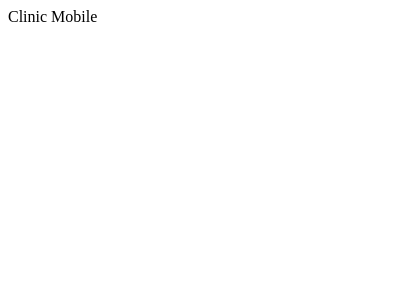
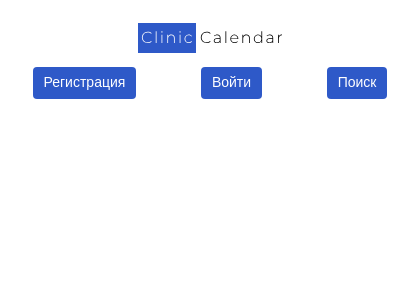
Before and after one commit to dmitrii-artuhov/clinic_calendar, a React (Create React App) app in the folder client/: page / in a window 390 px wide. Shown: the top 300 px of the page, 412 px wide, since content can reach past the window. Built offline with nearby package versions, Linux system fonts and the light colour scheme; the HTML template or start-up script is replaced by a standard one.

Commit message:
started on designing

```diff
--- a/client/package.json
+++ b/client/package.json
@@ -4,6 +4,7 @@
   "private": true,
   "dependencies": {
     "axios": "^0.19.0",
+    "node-sass": "^4.12.0",
     "react": "^16.9.0",
     "react-dom": "^16.9.0",
     "react-scripts": "3.1.0"
--- a/client/src/App.js
+++ b/client/src/App.js
@@ -1,11 +1,15 @@
 import React, { Component } from 'react';
+
+// components
+import Header from './components/Header/Header';
+
+// styles
+import './index.scss';
 
 export class App extends Component {
   render() {
     return (
-      <div>
-        Clinic Mobile
-      </div>
+      <Header />
     );
   }
 }
--- /dev/null
+++ b/client/src/components/Header/Header.js
@@ -0,0 +1,25 @@
+import React, { Component } from 'react';
+
+import './Header.scss';
+import './media.scss';
+
+export class Header extends Component {
+	render() {
+		return (
+			<section className="container">
+				<header className="header">
+					<div className="header__logo">
+						<a href="/"><img alt="logo" src="imgs/logo.svg" /></a>
+					</div>
+					<div className="header__controlls">
+						<button className="header__controlls__button signup">Регистрация</button>
+						<button className="header__controlls__button signin">Войти</button>
+						<button className="header__controlls__button search">Поиск</button>
+					</div>
+				</header>
+			</section>
+		);
+	}
+}
+
+export default Header;
--- /dev/null
+++ b/client/src/components/Header/Header.scss
@@ -0,0 +1,33 @@
+.header {
+	display: flex;
+	flex-wrap: wrap;
+	justify-content: space-between;
+	align-items: center;
+	box-sizing: border-box;
+	padding: 15px 10px;
+	position: relative;
+
+	&__controlls {
+		&__button {
+			cursor: pointer;
+			transition: .2s ease-in-out;
+			margin-left: 15px;
+			color: #fff;
+			background-color: #2E59C8;
+			border: none;
+			display: inline-block;
+			font-weight: 400;
+			text-align: center;
+			outline: none;
+			padding: .375em .75em;
+			font-size: 14px;
+			line-height: 1.5;
+			border-radius: .25rem;
+			box-sizing: border-box;
+
+			&:hover {
+				box-shadow: 1px 0 7px rgba(0, 0, 0, .2);
+			}
+		}
+	}
+}
--- /dev/null
+++ b/client/src/components/Header/media.scss
@@ -0,0 +1,19 @@
+@media(max-width: 576px) {
+		.header {
+			&__logo {
+				margin: 0 auto;
+			}
+
+			&__controlls {
+				display: flex;
+				margin: 10px auto;
+				width: 100%;
+				max-width: 400px;
+				justify-content: space-between;
+
+				&__button {
+					margin: 0;
+				}
+			}
+		}
+}
--- /dev/null
+++ b/client/src/index.scss
@@ -0,0 +1,6 @@
+.container {
+	max-width: 1200px;
+	margin: 0 auto;
+	padding: 0 15px;
+	width: 100%;
+}
```
Also changed, not shown: client/src/components/Content/Content.js (added, +13 -0 lines), client/public/imgs/logo.svg (added), client/src/components/Content/Content.scss (added), 1 other file (tests, documents, lock files or other folders).
